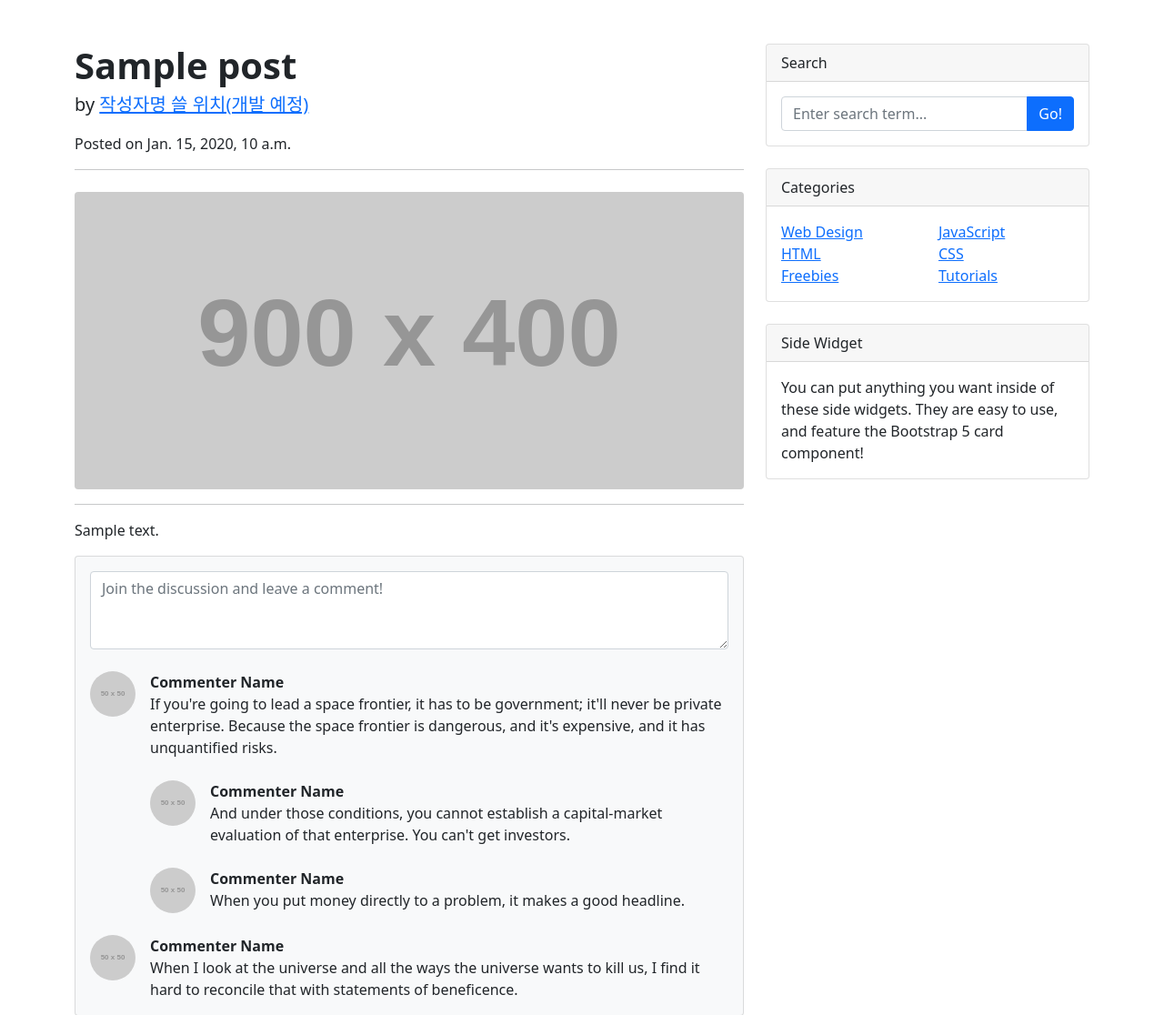
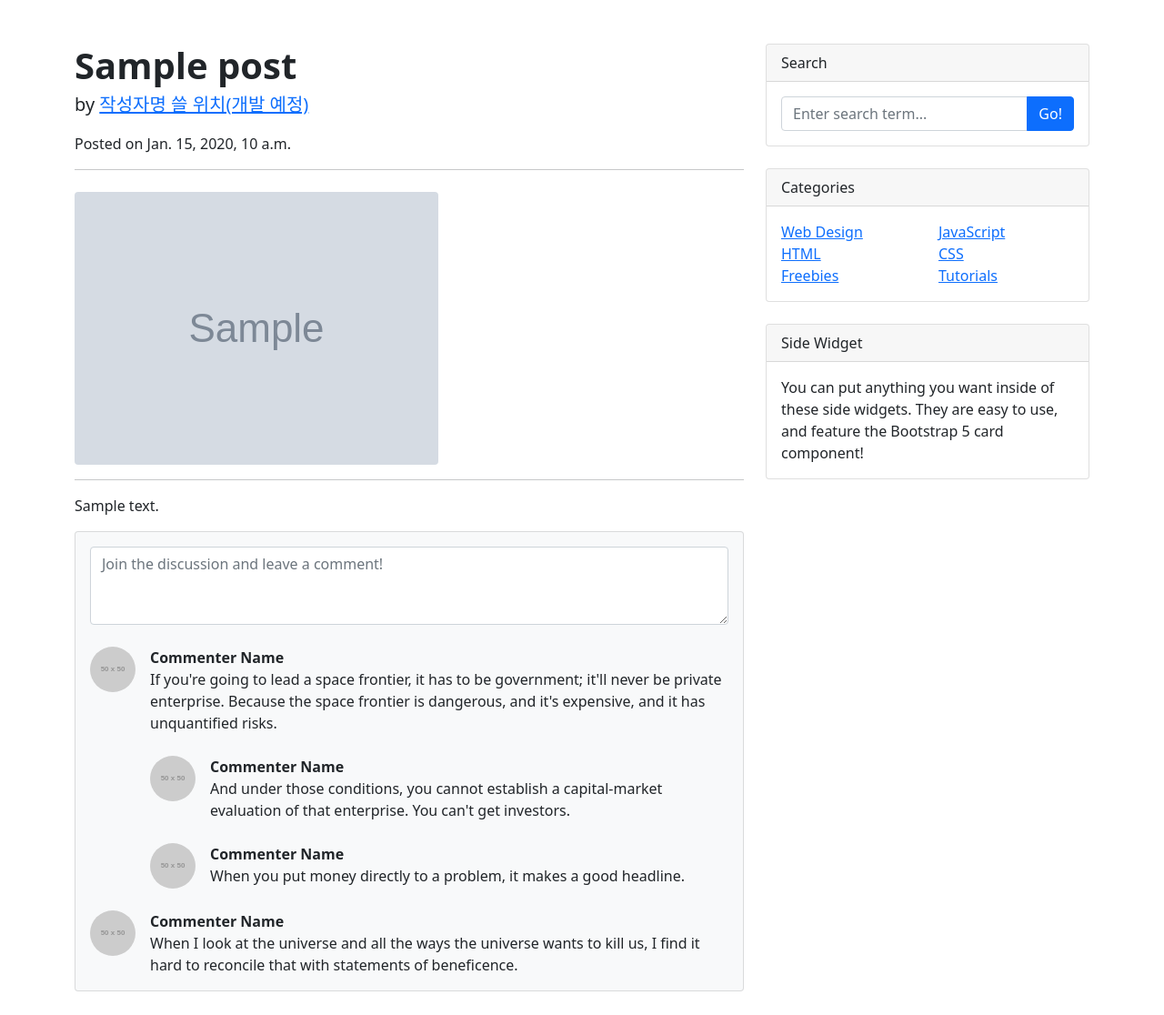
Before and after one commit to ParkSolchan/halleluka_django, a Django app: page /blog/1/ in a window 1280 px wide. Shown: the part 56-1172 px from the top of the page at 91% size. Run offline with Django 4.2, Linux system fonts and the light colour scheme; tables that the repository leaves empty hold one stand-in row (values such as "Sample post"); grey boxes marked "Sample" are stand-in pictures; grey boxes labelled with a size stand in for pictures from a placeholder-image service; some libraries are stand-ins or nearby versions.

Commit message:
포스트 상세 페이지에 대표 이미지 출력하기

```diff
--- a/blog/templates/blog/post_detail.html
+++ b/blog/templates/blog/post_detail.html
@@ -52,7 +52,7 @@
                             <hr/>
                         </header>
                         <!-- Preview image figure-->
-                        <img class="img-fluid rounded" src="https://dummyimage.com/900x400/ced4da/6c757d.jpg" alt="..." />
+                        <img class="img-fluid rounded" src="{{ post.head_image.url }}" alt="..." />
 
                         <hr/>
 
```
